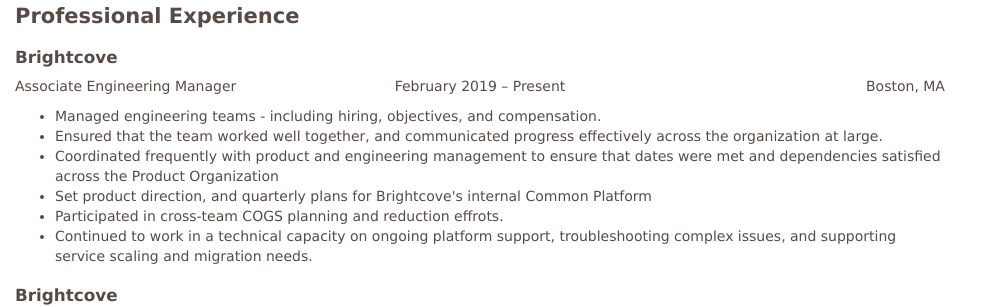
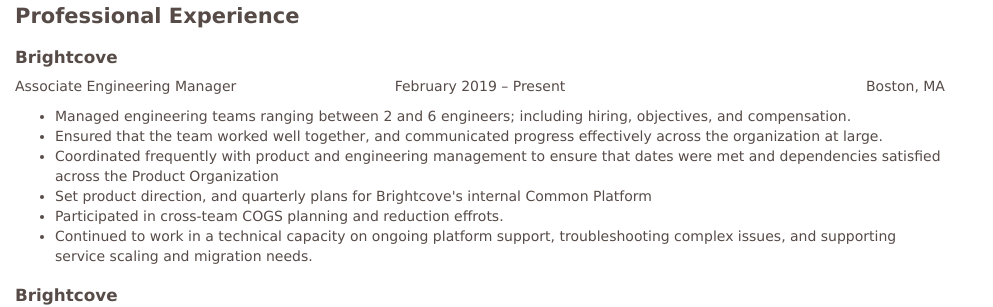
Before and after one commit to mtolan/mtolan.github.io, a Jekyll site: the page built from resume/index.html, in a window 1280 px wide. Shown: the part 209-516 px from the top of the page, without its empty margins (0-993 px from the left). Built offline with Jekyll 4.4.1, drawn with Linux system fonts in a browser that asks for light colours.

Commit message:
Created an actual sentence in a management line item

```diff
--- a/resume/index.html
+++ b/resume/index.html
@@ -30,7 +30,7 @@
 
 <ul>
 
-<li>Managed engineering teams - including hiring, objectives, and compensation.</li>
+<li>Managed engineering teams ranging between 2 and 6 engineers; including hiring, objectives, and compensation.</li>
 <li>Ensured that the team worked well together, and communicated progress effectively across the organization at large.</li>
 <li>Coordinated frequently with product and engineering management to ensure that dates were met and dependencies satisfied across the Product Organization</li>
 <li>Set product direction, and quarterly plans for Brightcove's internal Common Platform</li>
```
